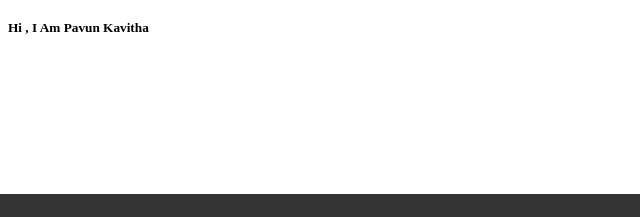
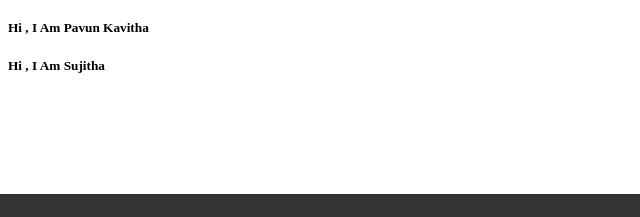
Before and after one commit to MONISHA2008/ASPIRE2024DOTNETBATCH, a plain HTML site: page index.html in a window 1280 px wide. Shown: the part 468-685 px from the top of the page, 0-640 px from the left. Drawn offline with Linux system fonts and the light colour scheme.

Commit message:
Your commit message

```diff
--- a/index.html
+++ b/index.html
@@ -102,3 +102,4 @@ input[type=text]:focus, input[type=password]:focus {
   </style>
 <h5>Hi , i am Devadharshini</h5>
 <h5>Hi , I Am Pavun Kavitha</h5>
+<h5>Hi , I Am Sujitha</h5>
```
